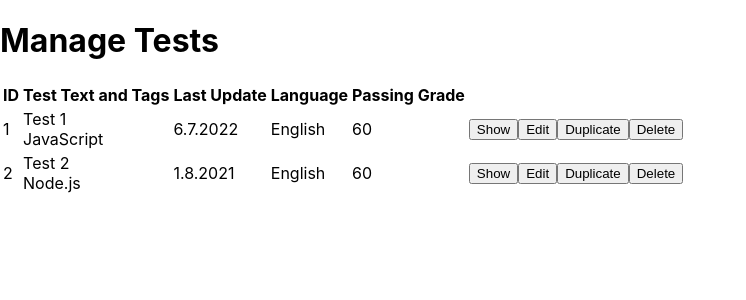
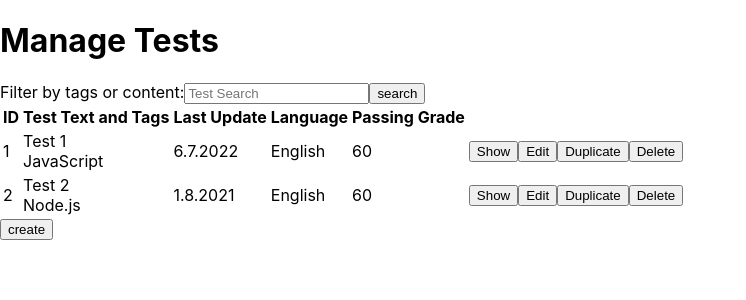
Before and after one commit to shimiDuani/Quiez-Project, a React (Create React App) app: page /Tests in a window 1280 px wide. Shown: the top 300 px of the page, without its empty margins (0-746 px from the left). Built offline with nearby package versions, Linux system fonts and the light colour scheme; data requests are answered from the project's data file.

Commit message:
manage test change

```diff
--- a/src/component/manageTests/manageTest.js
+++ b/src/component/manageTests/manageTest.js
@@ -14,9 +14,8 @@ const ManageTest = () => {
     useEffect(() => {
         service.get().then((tests) => {
             setTests(tests);
-            setTimeout(() => {
-                setIsLoading(false);
-            }, 3000);
+            setIsLoading(false);
+
             console.log(tests);
         });
     }, []);
@@ -25,9 +24,46 @@ const ManageTest = () => {
         return <h3>is Loading....</h3>;
     }
 
+    const theFilterSearch = () => {
+        let searchTest = [];
+        tests.map((item) => {
+          if (query === "") {
+            return item;
+          } else if (item.tag.toLowerCase().includes(query.toLowerCase())) {
+            console.log(item);
+            searchTest.push(item);
+            return item;
+          }
+        });
+        setTests(searchTest);
+      };
+
+      const createTest = () => {
+        navigate("/createTest");
+      };
+      const editTest = (id) => {
+        navigate("/editTest/" + id);
+        debugger;
+      };
+      const showTest = (id) => {
+        navigate("/showTest/" + id);
+      };
+
     return (
         <div>
             <h1>Manage Tests</h1>
+            <div>
+        <span>
+          <label>Filter by tags or content:</label>
+          <input
+            ref={ref}
+            placeholder="Test Search"
+            onChange={(e) => setQuery(e.target.value)}
+            className="search"
+          />
+          <button onClick={theFilterSearch}>search</button>
+        </span>
+      </div>
 
             <div>
         <table>
@@ -53,8 +89,8 @@ const ManageTest = () => {
               <td>{item.language}</td>
               <td>{item.passingGrade}</td>
               <td>
-                <button>Show</button>
-                <button>Edit</button>
+                <button onClick={() => showTest(item.id)} >Show</button>
+                <button onClick={() => editTest(item.id)} >Edit</button>
                 <button>Duplicate</button>
                 <button>Delete</button>
               </td>
@@ -62,6 +98,7 @@ const ManageTest = () => {
           ))}
         </table>
       </div>
+      <button onClick={() => createTest()}>create</button>
         </div>
     )
 };
```
